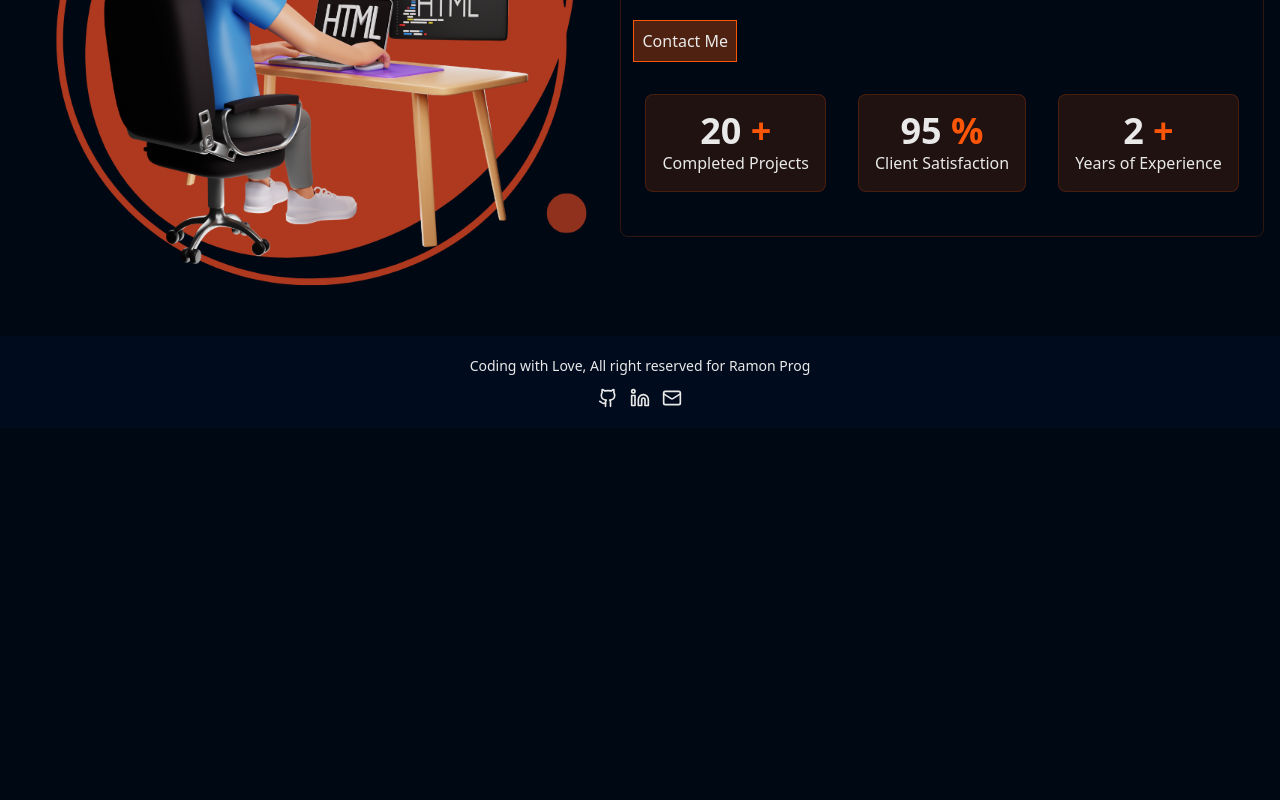
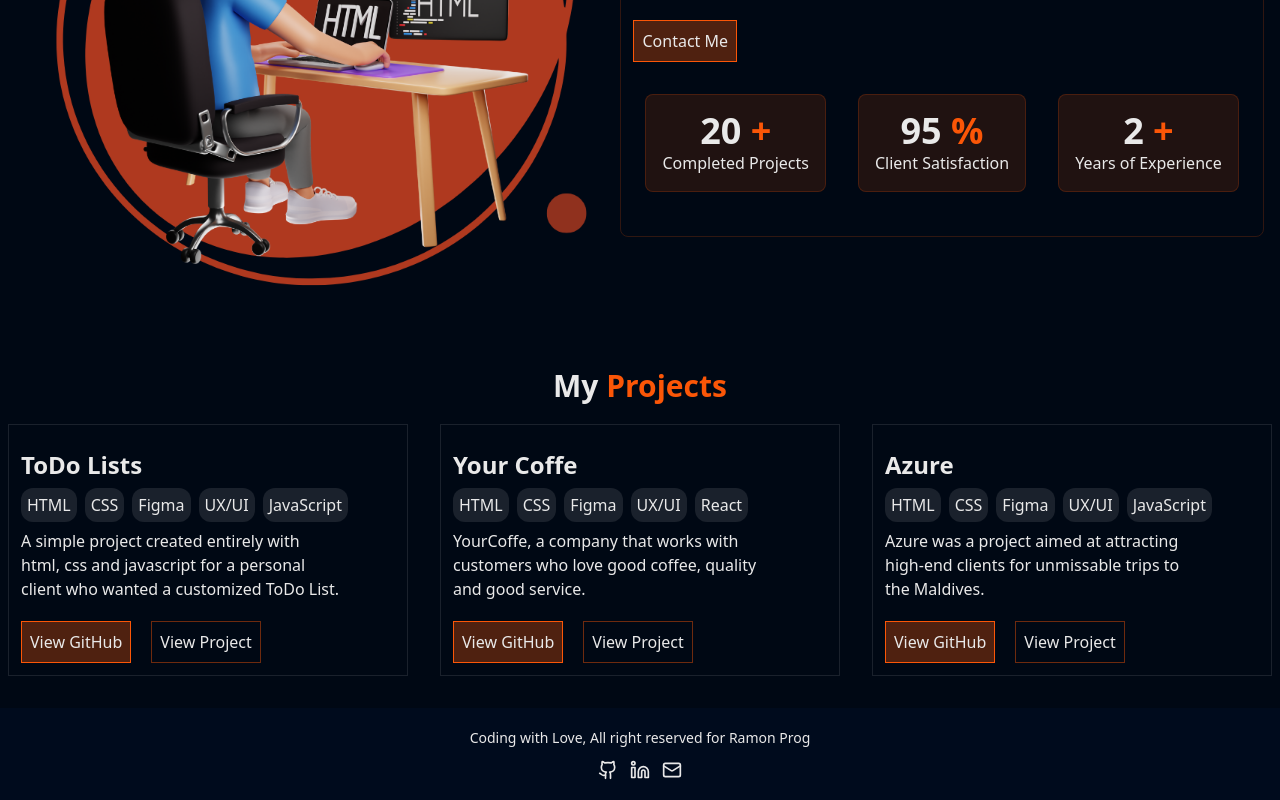
Before and after one commit to ramoncode-exe/my-dev-portfolio, a React (Vite) app: page / in a window 1280 px wide. Shown: the part 1102-1902 px from the top of the page. Before the commit the page ends 1530 px from the top, so only its background shows below. Built offline with nearby package versions, Linux system fonts and the light colour scheme.

Commit message:
New Sections, Updates Img and Responsive Design

```diff
--- a/src/App.jsx
+++ b/src/App.jsx
@@ -3,6 +3,7 @@ import Home from './components/Home.jsx';
 import About from './components/About.jsx';
 import Skills from './components/Skills.jsx';
 import Footer from './components/Footer.jsx';
+import Projects from './components/Projects.jsx';
 
 
 
@@ -10,9 +11,10 @@ function App(){
   return(
     <div>
       <Header />
-      <Home />
-      <Skills />
-      <About />
+      <section id='home'><Home /></section>
+      <section id='skills'><Skills /></section>
+      <section id='about'><About /></section>
+      <section id='projects'><Projects /></section>
       <Footer />
     </div>
   );
--- a/src/components/About.jsx
+++ b/src/components/About.jsx
@@ -1,4 +1,4 @@
-import { motion } from "framer-motion";
+import { motion, scale } from "framer-motion";
 import AboutImg from "../assets/back-dev.png";
 
 function About(){
@@ -10,7 +10,7 @@ function About(){
             <div className="p-3 border border-[#fb560730] rounded-lg max-lg:mt-8">
                 <h2 className="text-3xl font-bold mb-5">About <span className="text-[#fb5607]">Me</span></h2>
                 <p className="w-120 text-md mb-5 max-lg:w-100 max-sm:w-70">I’m a front-end developer focused on building modern, responsive, and conversion-driven interfaces. <span className="text-[#fb5607]">Skilled in HTML, CSS, JavaScript, React, Tailwind, and Bootstrap.</span> I deliver clean, scalable, and user-friendly solutions that blend design and performance.</p>
-                <button className="bg-[#fb560750] p-2 mr-5 hover:bg-transparent border border-[#fb5607]">Contact Me</button>
+                <motion.button whileHover={{ scale: 1.1 }} className="bg-[#fb560750] p-2 mr-5 hover:bg-transparent border border-[#fb5607]">Contact Me</motion.button>
                     <div className="flex flex-row items-center justify-center gap-8 text-center p-3 mt-5 mb-5 max-lg:flex max-lg:flex-wrap max-lg:mt-3 max-lg:mb-3">
                         <motion.div whileHover={{ scale: 1.1, rotate: 10 }} initial={{ y: +300, opacity: 0 }} animate={{ y: 0, opacity: 1 }} transition={{ duration: 2.5, ease: "easeIn" }} className="p-4 border border-[#fb560730] rounded-lg bg-[#fb560720]">
                             <p className="text-4xl font-bold max-lg:text-3xl">20 <span className="text-[#fb5607]">+</span></p>
--- a/src/components/Header.jsx
+++ b/src/components/Header.jsx
@@ -8,10 +8,10 @@ function Header(){
             <motion.img whileHover={{ rotate: 5 }} className='w-32' src={Logo} alt="logo" initial={{ x:-200, opacity: 0 }} animate={{ x: 0, opacity: 1 }} transition={{ duration: 3, ease: 'easeOut' }}/>
             <motion.div className='text-[#F1F5F9]' >
                 <motion.ul className='hidden lg:flex flex-row gap-7' initial={{ x:+500, opacity: 0 }} animate={{ x: 0, opacity: 1 }} duration={{ duration: 10, ease: 'easeOut' }}>
-                    <motion.li whileHover={{ scale: 1.1 }} className='p-2 hover:border border-[#fb560770] hover:bg-[#1c2027] rounded-lg'>Home</motion.li>
-                    <motion.li whileHover={{ scale: 1.1 }} className='p-2 hover:border border-[#fb560770] hover:bg-[#1c2027] rounded-lg'>Projects</motion.li>
-                    <motion.li whileHover={{ scale: 1.1 }} className='p-2 hover:border border-[#fb560770] hover:bg-[#1c2027] rounded-lg'>Skills</motion.li>
-                    <motion.li whileHover={{ scale: 1.1 }} className='p-2 hover:border border-[#fb560770] hover:bg-[#1c2027] rounded-lg'>Contact</motion.li>
+                    <a href='#home'><motion.li whileHover={{ scale: 1.1 }} className='p-2 hover:border border-[#fb560770] hover:bg-[#1c2027] rounded-lg'>Home</motion.li></a>
+                    <a href='#projects'><motion.li whileHover={{ scale: 1.1 }} className='p-2 hover:border border-[#fb560770] hover:bg-[#1c2027] rounded-lg'>Projects</motion.li></a>
+                    <a href='#skills'><motion.li whileHover={{ scale: 1.1 }} className='p-2 hover:border border-[#fb560770] hover:bg-[#1c2027] rounded-lg'>Skills</motion.li></a>
+                    <a href='#about'><motion.li whileHover={{ scale: 1.1 }} className='p-2 hover:border border-[#fb560770] hover:bg-[#1c2027] rounded-lg'>Contact</motion.li></a>
                 </motion.ul>
             </motion.div>
             <motion.div initial={{ x:+200, opacity: 0 }} animate={{ x:0, opacity: 1 }} transition={{ duration: 1.5, ease: 'easeOut' }} className='block lg:hidden'>
--- a/src/components/Home.jsx
+++ b/src/components/Home.jsx
@@ -6,7 +6,7 @@ function Home(){
         <main>
             <div className="p-3 flex justify-evenly items-center max-lg:flex max-lg:flex-wrap max-lg:mb-8">
                 <motion.div className="max-lg:mb-6 max-lg:mt-6" initial={{ y:+200, opacity: 0 }} animate={{ y: 0, opacity: 1 }} transition={{ duration: 1.5, ease:"easeIn" }}>
-                    <h1 className="text-3xl leading-16 font-bold"><span className="text-5xl">Hello</span><span className="text-[#fb5607]">.</span><br /><span className="font-normal ml-16">I<span className="text-[#fb5607]">'</span>m Ramon</span><br /> <span className="text-5xl">Front End Developer</span></h1>
+                    <h1 className="text-3xl leading-16 font-bold font-inter"><span className="text-5xl">Hello</span><span className="text-[#fb5607]">.</span><br /><span className="font-normal ml-16">I<span className="text-[#fb5607]">'</span>m Ramon</span><br /> <span className="text-5xl">Front End Developer</span></h1>
                     <div className="mt-3">
                         <motion.button onClick={() => window.open("https://www.linkedin.com/in/ramon-patrick-0a8a47333/")} target="_blank" whileHover={{ scale: 1.1 }} className="bg-[#fb560750] p-2 mr-5 hover:bg-transparent border border-[#fb5607]">Got a project?</motion.button>
                         <motion.button onClick={() => window.open("https://www.linkedin.com/in/ramon-patrick-0a8a47333/")} target="_blank" whileHover={{ scale: 1.1 }} className="border border-[#fb560770] p-2 hover:bg-[#fb5607]">Contact Me</motion.button>
--- a/src/components/Projects.jsx
+++ b/src/components/Projects.jsx
@@ -2,8 +2,69 @@ import { motion } from "framer-motion";
 
 function Projects(){
     return(
-        <div>
+        <div className="mt-8 mb-8">
+            <div className="text-center">
+                <h1 className="text-3xl font-bold mb-5">My <span className="text-[#fb5607]">Projects</span></h1>
+            </div>
+            <div className="flex flex-row items-center justify-center max-lg:flex-wrap gap-8">
+            <motion.div className="border p-3 border-[#cccccc20] w-100 max-md:w-80">
+                    <div>
+                        <img src="" alt="" />
+                    </div>
+                    <div>
+                        <h1 className="mt-3 text-2xl font-bold">ToDo Lists</h1>
+                        <div className="mt-3">
+                            <span className="mr-2 bg-[#cccccc20] p-1.5 rounded-xl max-md:text-sm">HTML</span>
+                            <span className="mr-2 bg-[#cccccc20] p-1.5 rounded-xl max-md:text-sm">CSS</span>
+                            <span className="mr-2 bg-[#cccccc20] p-1.5 rounded-xl max-md:text-sm">Figma</span>
+                            <span className="mr-2 bg-[#cccccc20] p-1.5 rounded-xl max-md:text-sm">UX/UI</span>
+                            <span className="mr-2 bg-[#cccccc20] p-1.5 rounded-xl max-md:text-sm">JavaScript</span>
+                        </div>
+                        <p className="w-80 text-md mb-5 max-lg:w-100 max-sm:w-70 mt-3">A simple project created entirely with html, css and javascript for a personal client who wanted a customized ToDo List.</p>
+                        <motion.button onClick={() => window.open("https://github.com/ramoncode-exe/ToDo---HTML-CSS-and-JS")} target="_blank" whileHover={{ scale: 1.1 }} className="bg-[#fb560750] p-2 mr-5 hover:bg-transparent border border-[#fb5607]">View GitHub</motion.button>
+                        <motion.button onClick={() => window.open("https://to-do-html-css-and-js.vercel.app/")} target="_blank" whileHover={{ scale: 1.1 }} className="border border-[#fb560770] p-2 hover:bg-[#fb5607]">View Project</motion.button>
+                    </div>
+            </motion.div>
+            <motion.div className="border p-3 border-[#cccccc20] w-100 max-md:w-80">
+                    <div>
+                        <img src="" alt="" />
+                    </div>
+                    <div>
+                        <h1 className="mt-3 text-2xl font-bold">Your Coffe</h1>
+                        <div className="mt-3">
+                            <span className="mr-2 bg-[#cccccc20] p-1.5 rounded-xl max-md:text-sm">HTML</span>
+                            <span className="mr-2 bg-[#cccccc20] p-1.5 rounded-xl max-md:text-sm">CSS</span>
+                            <span className="mr-2 bg-[#cccccc20] p-1.5 rounded-xl max-md:text-sm">Figma</span>
+                            <span className="mr-2 bg-[#cccccc20] p-1.5 rounded-xl max-md:text-sm">UX/UI</span>
+                            <span className="mr-2 bg-[#cccccc20] p-1.5 rounded-xl max-md:text-sm">React</span>
+                        </div>
+                        <p className="w-80 text-md mb-5 max-lg:w-100 max-sm:w-70 mt-3">YourCoffe, a company that works with customers who love good coffee, quality and good service.</p>
+                        <motion.button onClick={() => window.open("https://github.com/ramoncode-exe/ToDo---HTML-CSS-and-JS")} target="_blank" whileHover={{ scale: 1.1 }} className="bg-[#fb560750] p-2 mr-5 hover:bg-transparent border border-[#fb5607]">View GitHub</motion.button>
+                        <motion.button onClick={() => window.open("https://to-do-html-css-and-js.vercel.app/")} target="_blank" whileHover={{ scale: 1.1 }} className="border border-[#fb560770] p-2 hover:bg-[#fb5607]">View Project</motion.button>
+                    </div>
+            </motion.div>
+            <motion.div className="border p-3 border-[#cccccc20] w-100 max-md:w-80">
+                    <div>
+                        <img src="" alt="" />
+                    </div>
+                    <div>
+                        <h1 className="mt-3 text-2xl font-bold">Azure</h1>
+                        <div className="mt-3">
+                            <span className="mr-2 bg-[#cccccc20] p-1.5 rounded-xl max-md:text-sm">HTML</span>
+                            <span className="mr-2 bg-[#cccccc20] p-1.5 rounded-xl max-md:text-sm">CSS</span>
+                            <span className="mr-2 bg-[#cccccc20] p-1.5 rounded-xl max-md:text-sm">Figma</span>
+                            <span className="mr-2 bg-[#cccccc20] p-1.5 rounded-xl max-md:text-sm">UX/UI</span>
+                            <span className="mr-2 bg-[#cccccc20] p-1.5 rounded-xl max-md:text-sm">JavaScript</span>
+                        </div>
+                        <p className="w-80 text-md mb-5 max-lg:w-100 max-sm:w-70 mt-3">Azure was a project aimed at attracting high-end clients for unmissable trips to the Maldives.</p>
+                        <motion.button onClick={() => window.open("https://github.com/ramoncode-exe/Azure")} target="_blank" whileHover={{ scale: 1.1 }} className="bg-[#fb560750] p-2 mr-5 hover:bg-transparent border border-[#fb5607]">View GitHub</motion.button>
+                        <motion.button onClick={() => window.open("https://azure-seven.vercel.app/")} target="_blank" whileHover={{ scale: 1.1 }} className="border border-[#fb560770] p-2 hover:bg-[#fb5607]">View Project</motion.button>
+                    </div>
+                </motion.div>
+            </div>
 
         </div>
     );
 }
+
+export default Projects;
--- a/src/index.css
+++ b/src/index.css
@@ -1,4 +1,8 @@
 @import "tailwindcss";
+
+html{
+    scroll-behavior: smooth;
+}
 
 body{
   margin: 0;
```
Also changed, not shown: src/assets/project-back.png (added), src/assets/yourcoffe-img.png (added).
